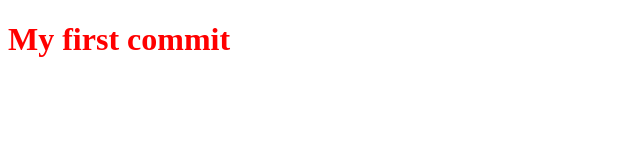
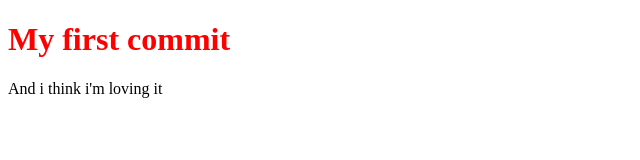
Before and after one commit to morphet233/MyApp, a plain HTML site: page index.html in a window 1280 px wide. Shown: the whole page, without its empty margins (0-640 px from the left). Drawn offline with Linux system fonts and the light colour scheme.

Commit message:
My first P tag

```diff
--- a/index.html
+++ b/index.html
@@ -9,5 +9,6 @@
 </head>
 <body>
     <h1>My first commit</h1>
+    <p>And i think i'm loving it</p>
 </body>
 </html>
```
